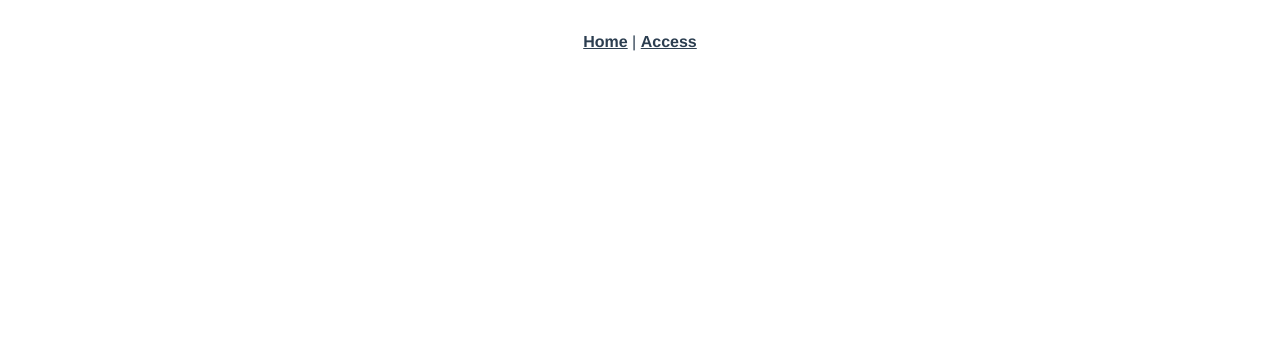
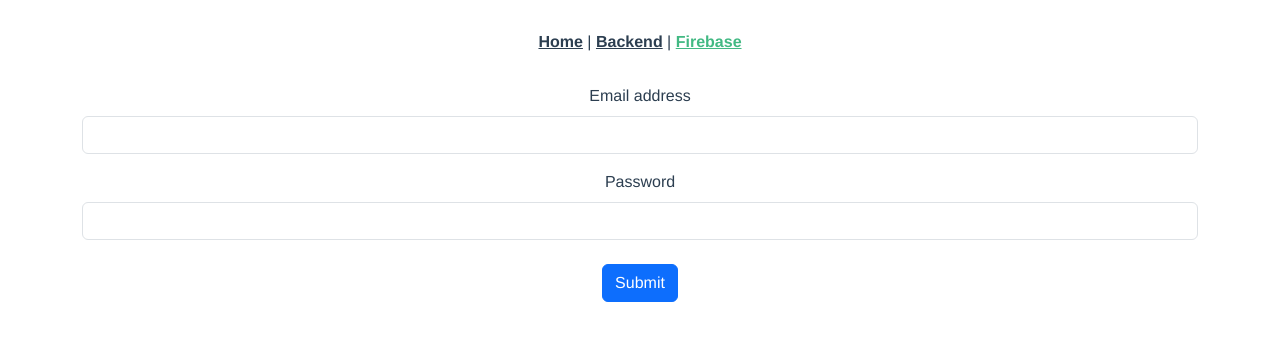
Before and after one commit to edgarbm16/authentication-vue, a Vue app: page /firebase in a window 1280 px wide. Before the commit this address had no page. Shown: the top 340 px of the page. Built offline with nearby package versions, Linux system fonts and the light colour scheme.

Commit message:
feat(app): add login with firebase

```diff
--- a/package.json
+++ b/package.json
@@ -11,6 +11,7 @@
     "@popperjs/core": "^2.11.8",
     "bootstrap": "^5.3.3",
     "core-js": "^3.8.3",
+    "firebase": "^11.4.0",
     "vue": "^3.2.13",
     "vue-class-component": "^8.0.0-0",
     "vue-router": "^4.0.3"
--- a/src/App.vue
+++ b/src/App.vue
@@ -1,7 +1,8 @@
 <template>
   <nav>
     <router-link to="/">Home</router-link> |
-    <router-link to="/auth">Access</router-link>
+    <router-link to="/auth">Backend</router-link> |
+    <router-link to="/firebase">Firebase</router-link>
   </nav>
   <router-view/>
 </template>
--- a/src/main.ts
+++ b/src/main.ts
@@ -2,6 +2,19 @@ import { createApp } from 'vue'
 import App from './App.vue'
 import router from './router'
 import "bootstrap/dist/css/bootstrap.min.css"
+import "bootstrap/dist/js/bootstrap.js"
 import "bootstrap"
+import { initializeApp } from "firebase/app";
 
+const firebaseConfig = {
+    apiKey: "AIzaSyDoFHLlMFXy5bjZhyyjPUB17I0QAUaHGQA",
+    authDomain: "curso-vue-88716.firebaseapp.com",
+    projectId: "curso-vue-88716",
+    storageBucket: "curso-vue-88716.firebasestorage.app",
+    messagingSenderId: "1011976796417",
+    appId: "1:1011976796417:web:5653307b50d3284867c300",
+    measurementId: "G-QCR80PHE5F"
+};
+
+initializeApp(firebaseConfig);
 createApp(App).use(router).mount('#app')
--- a/src/router/index.ts
+++ b/src/router/index.ts
@@ -1,6 +1,7 @@
 import { createRouter, createWebHistory, RouteRecordRaw } from 'vue-router'
 import HomeView from '../views/HomeView.vue'
 import AuthView from '@/views/AuthView.vue'
+import FirebaseView from '@/views/FirebaseView.vue'
 
 const routes: Array<RouteRecordRaw> = [
   {
@@ -12,6 +13,11 @@ const routes: Array<RouteRecordRaw> = [
     path: '/auth',
     name: 'auth',
     component: AuthView
+  },
+  {
+    path: '/firebase',
+    name: 'firebase',
+    component: FirebaseView
   }
 ]
 
--- /dev/null
+++ b/src/views/FirebaseView.vue
@@ -0,0 +1,36 @@
+<template>
+    <div class="container">
+        <form>
+            <div class="mb-3">
+                <label for="exampleInputEmail1" class="form-label">Email address</label>
+                <input type="email" class="form-control" id="exampleInputEmail1" aria-describedby="emailHelp"
+                v-model="email"
+                >            </div>
+            <div class="mb-3">
+                <label for="exampleInputPassword1" class="form-label">Password</label>
+                <input type="password" class="form-control" id="exampleInputPassword1"
+                v-model="password"
+                >
+            </div>
+            <button type="submit" class="btn btn-primary mt-2" @click.prevent="authUser">Submit</button>
+        </form>
+    </div>
+</template>
+
+<script lang="ts" setup>
+    import {ref, Ref} from 'vue'
+    import {getAuth, signInWithEmailAndPassword} from 'firebase/auth'
+
+    let email = ref("")
+    let password = ref("")
+
+    const authUser = () => {
+        const auth = getAuth()
+        signInWithEmailAndPassword(auth, email.value, password.value).then(() => {
+            alert("User signed in successfully!");
+        })
+        .catch((error) => {
+            alert(error.message)
+        });
+    }
+</script>
```
Also changed, not shown: 1 other file (tests, documents, lock files or other folders).
